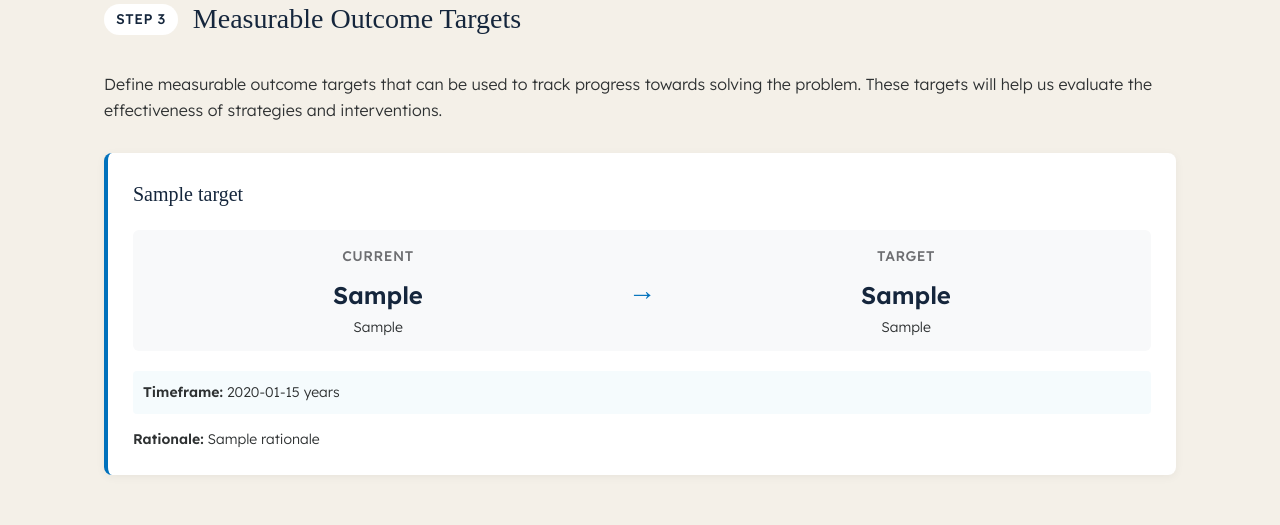
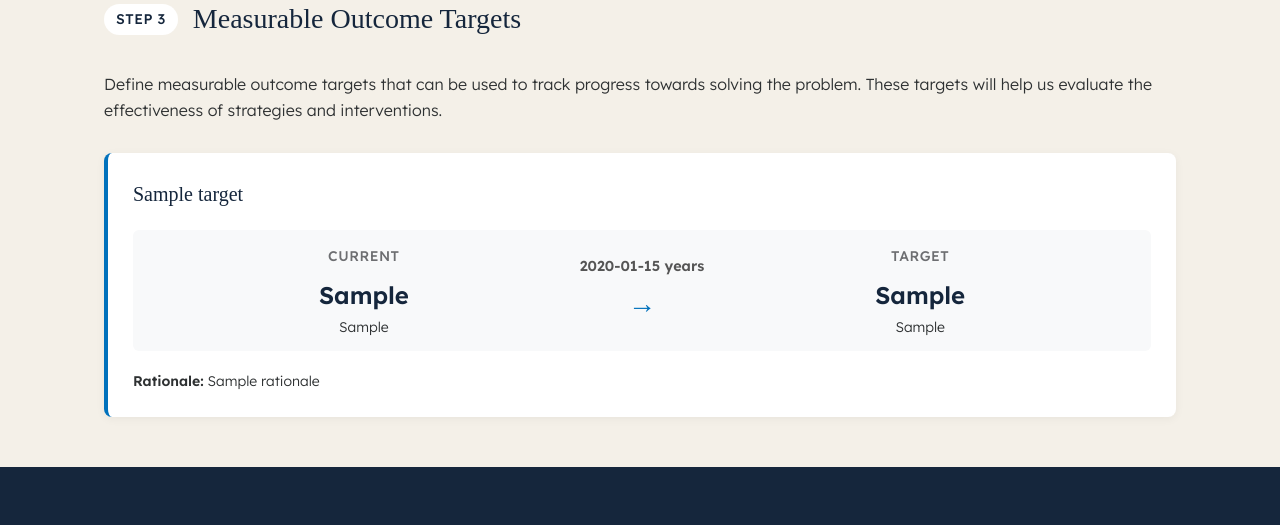
Before and after one commit to joeheapy/EvoSocialThree, a Flask app: template templates/index.html in a window 1280 px wide. Shown: the part 715-1240 px from the top of the page. After the commit the page ends 1182 px from the top, so only its background shows below. Run offline with Flask 3, Linux system fonts and the light colour scheme; the template is opened without the code that fills it: most values are stand-ins (such as "Sample title", 1, 10 or a date in 2020).

Commit message:
Vertical compression of outcome card

```diff
--- a/config.py
+++ b/config.py
@@ -2,8 +2,8 @@
 
 # DEFAULT_PROBLEM_TEXT = "Low-income families in the United Kingdom face significant challenges accessing and affording fresh, nutritious foods. This problem creates and perpetuates health disparities, reduces quality of life, and imposes substantial long-term costs on individuals, communities, and healthcare systems."
 
-DEFAULT_PROBLEM_TEXT = "Prisons across the UK hold far more people than they were built for—around 88,000 prisoners against a “decent” capacity below 80,000. Chronic overcrowding strains safety, rehabilitation and staff, fuelling violence, re-offending and long-term public costs."
+# DEFAULT_PROBLEM_TEXT = "Prisons across the UK hold far more people than they were built for—around 88,000 prisoners against a “decent” capacity below 80,000. Chronic overcrowding strains safety, rehabilitation and staff, fuelling violence, re-offending and long-term public costs."
 
-# DEFAULT_PROBLEM_TEXT = "Thousands are forced to sleep rough or rely on temporary shelters as rents rise and welfare lags. In 2024, rough sleeping in England jumped 32%, with nearly 12,000 people on London’s streets alone, undermining health, work prospects and community cohesion."
+DEFAULT_PROBLEM_TEXT = "Thousands are forced to sleep rough or rely on temporary shelters as rents rise and welfare lags. In 2024, rough sleeping in England jumped 32%, with nearly 12,000 people on London’s streets alone, undermining health, work prospects and community cohesion."
 
 # DEFAULT_PROBLEM_TEXT = "Millions live in social homes blighted by damp, mould and structural hazards. “Awaab’s Law” now obliges landlords to investigate within 14 days, yet chronic under-investment keeps many properties sub-standard, harming residents’ health and widening inequality."
--- a/static/css/style.css
+++ b/static/css/style.css
@@ -405,18 +405,20 @@
 }
 
 .target-arrow {
+  display: flex;
+  flex-direction: column;
+  align-items: center;
+  justify-content: center;
   font-size: 28px;
   color: var(--jrf-blue);
   font-weight: bold;
-  margin: 0 20px;
+  margin: 10px 0;
 }
 
 .target-timeframe {
-  margin-bottom: 15px;
-  padding: 10px;
-  background-color: rgba(160, 215, 228, 0.1);
-  border-radius: 4px;
-  font-size: 14px;
+  font-size: 0.9rem;
+  color: #555;
+  margin-bottom: 0.2rem; /* Adjust spacing as needed */
 }
 
 .target-rationale {
@@ -534,6 +536,9 @@
 
   .target-arrow {
     transform: rotate(90deg);
+    font-size: 28px;
+    color: var(--jrf-blue);
+    font-weight: bold;
     margin: 10px 0;
   }
 
--- a/templates/components/outcome_targets.html
+++ b/templates/components/outcome_targets.html
@@ -17,16 +17,20 @@
         <span class="target-value">{{ target.from_value }}</span>
         <span class="target-unit">{{ target.from_unit }}</span>
       </div>
-      <div class="target-arrow">→</div>
+      <div class="target-arrow">
+        <div class="target-timeframe">
+          <strong
+            >{{ target.timeframe_years }} year{{ 's' if target.timeframe_years
+            != 1 else '' }}</strong
+          >
+        </div>
+        →
+      </div>
       <div class="target-to">
         <span class="target-label">Target</span>
         <span class="target-value">{{ target.to_value }}</span>
         <span class="target-unit">{{ target.to_unit }}</span>
       </div>
-    </div>
-    <div class="target-timeframe">
-      <strong>Timeframe:</strong> {{ target.timeframe_years }} year{{ 's' if
-      target.timeframe_years != 1 else '' }}
     </div>
     <div class="target-rationale">
       <strong>Rationale:</strong> {{ target.rationale }}
```
